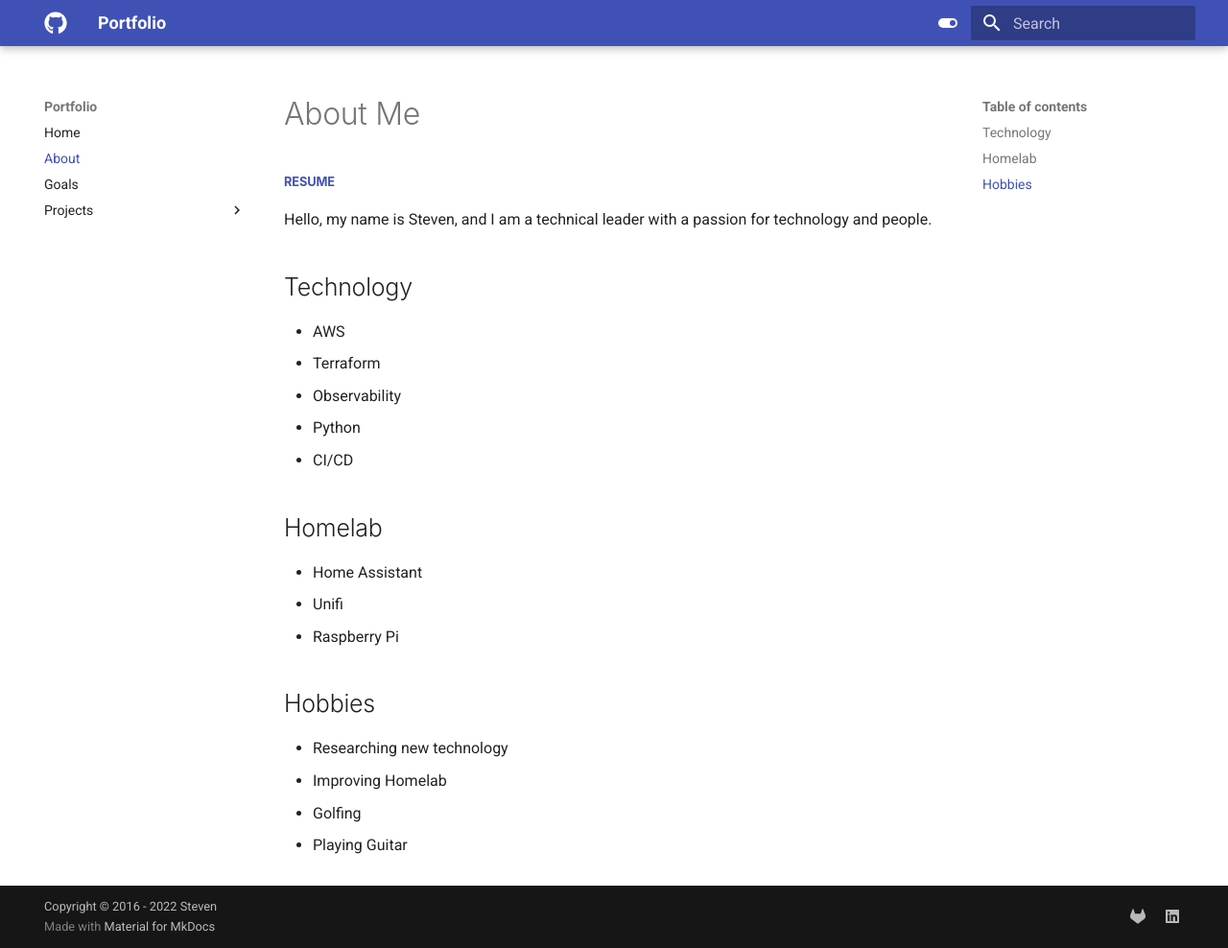
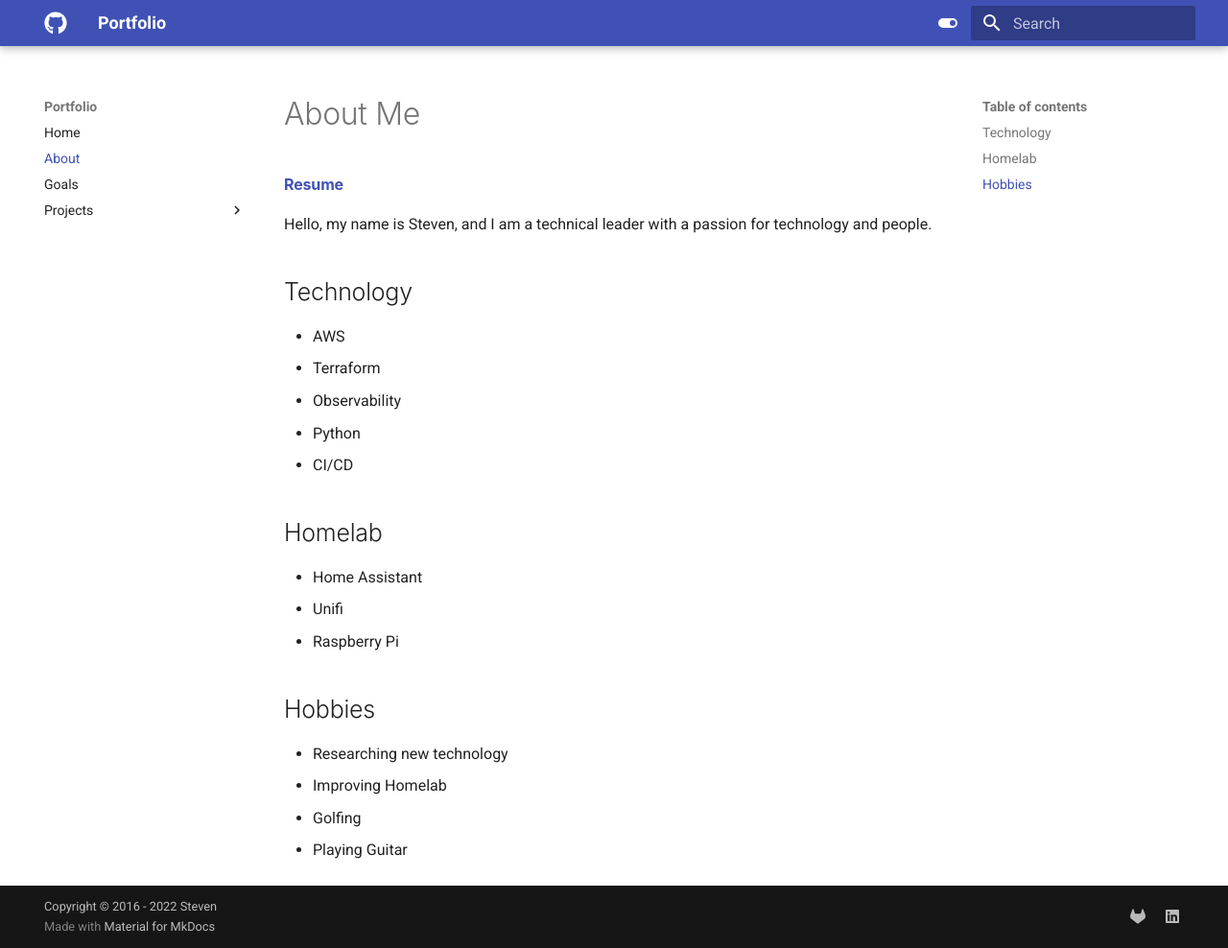
Before and after one commit to stevejoluc/stevejoluc.github.io, an MkDocs documentation site: the page built from docs/about/about.md, in a window 1280 px wide and 988 px high. Shown: the whole window at 96% size. Built offline with MkDocs 1.6.1 and Material for MkDocs 9.7.7, drawn with Linux system fonts in a browser that asks for light colours.

```diff
--- a/docs/about/about.md
+++ b/docs/about/about.md
@@ -1,6 +1,6 @@
 # About Me
 
-##### [Resume](https://registry.jsonresume.org/stevejoluc)
+#### [Resume](https://registry.jsonresume.org/stevejoluc)
 
 Hello, my name is Steven, and I am a technical leader with a passion for technology and people.
 
```
